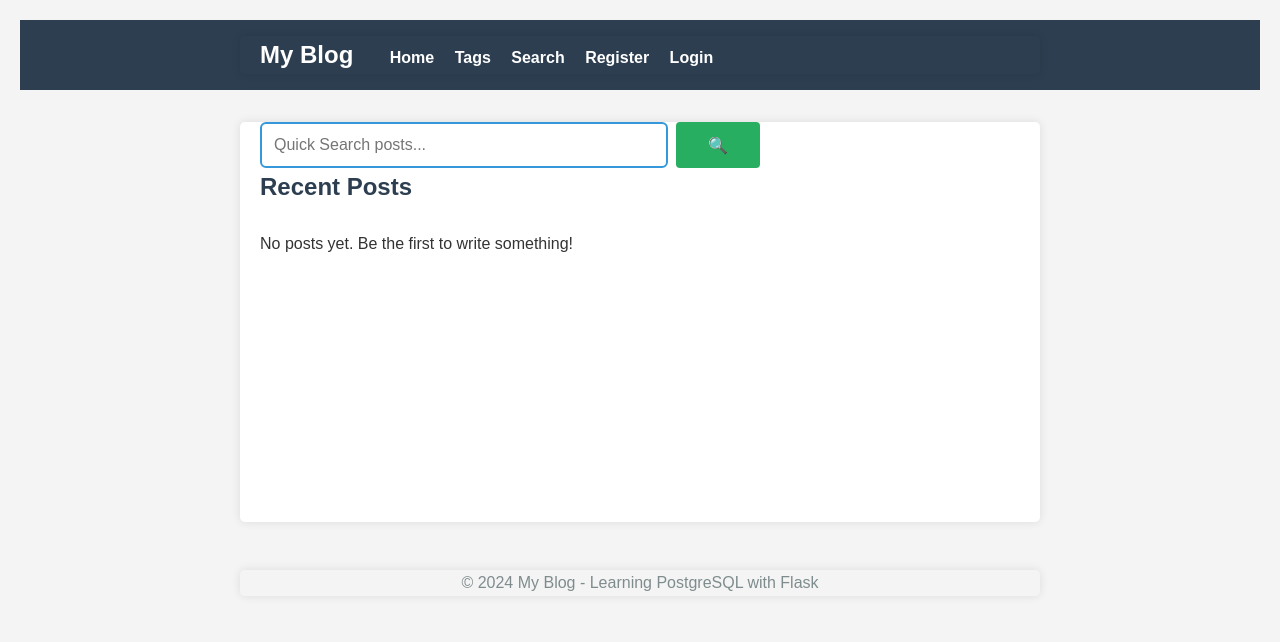
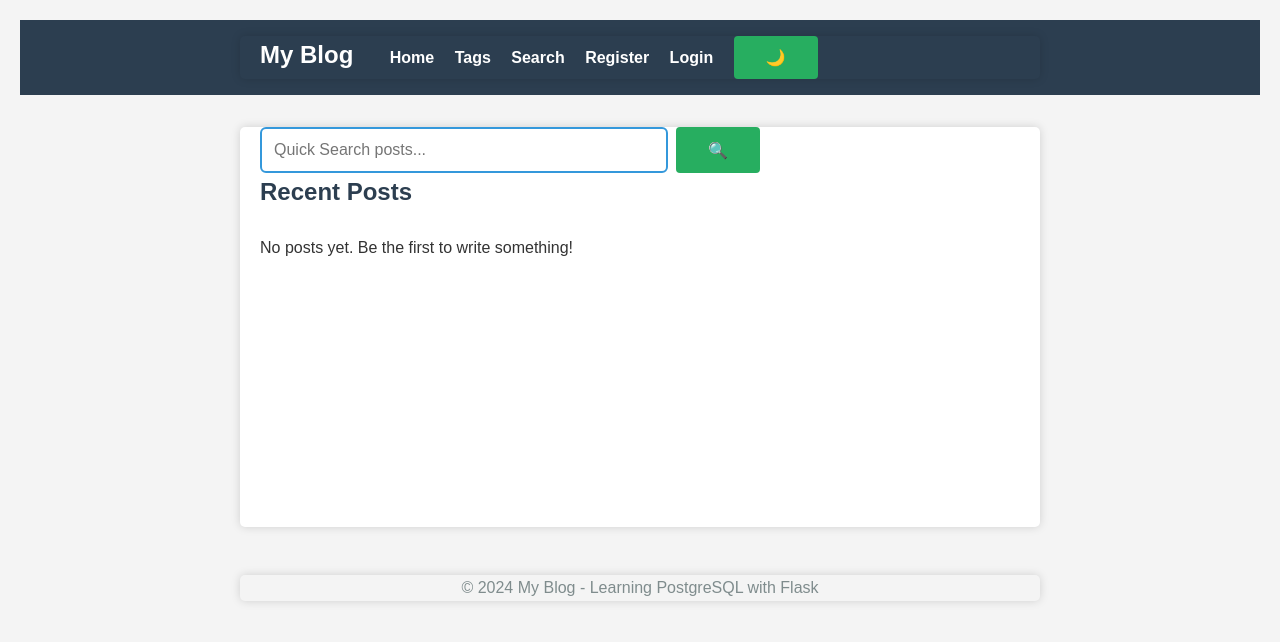
Before and after one commit to stevebiczyk/flask-blog-app, a Flask app: page / in a window 1280 px wide. Shown: the top 642 px of the page. Run offline with Flask 3, Linux system fonts and the light colour scheme; data that the repository does not hold is empty; some libraries are stand-ins or nearby versions.

Commit message:
updated css with variables for light and dark themes, added theme toggle button to base.html

```diff
--- a/static/style.css
+++ b/static/style.css
@@ -2,14 +2,79 @@
   margin: 0;
   padding: 0;
   box-sizing: border-box;
+  transition: background-color 0.3s ease, color 0.3s ease,
+    border-color 0.3s ease;
+}
+
+:root {
+  /* Light mode (default) */
+  --bg-primary: #ffffff;
+  --bg-secondary: #f8f9fa;
+  --bg-tertiary: #f4f4f4;
+
+  --text-primary: #333333;
+  --text-secondary: #555555;
+  --text-tertiary: #7f8c8d;
+
+  --border-color: #e0e0e0;
+  --border-light: #eee;
+  --border-dark: #ddd;
+
+  --accent-primary: #3498db;
+  --accent-primary-hover: #2980b9;
+  --accent-secondary: #667eea;
+
+  --success: #27ae60;
+  --success-hover: #229954;
+  --error: #e74c3c;
+  --error-hover: #c0392b;
+
+  --shadow: rgba(0, 0, 0, 0.1);
+  --shadow-medium: rgba(0, 0, 0, 0.15);
+}
+
+[data-theme="dark"] {
+  /* Dark mode */
+  --bg-primary: #1a1a1a;
+  --bg-secondary: #2d2d2d;
+  --bg-tertiary: #242424;
+
+  --text-primary: #e0e0e0;
+  --text-secondary: #b0b0b0;
+  --text-tertiary: #888888;
+
+  --border-color: #404040;
+  --border-light: #353535;
+  --border-dark: #4a4a4a;
+
+  --accent-primary: #3498db;
+  --accent-primary-hover: #5dade2;
+  --accent-secondary: #667eea;
+
+  --success: #27ae60;
+  --success-hover: #2ecc71;
+  --error: #e74c3c;
+  --error-hover: #ec7063;
+
+  --shadow: rgba(0, 0, 0, 0.3);
+  --shadow-medium: rgba(0, 0, 0, 0.5);
 }
 
 body {
   font-family: Arial, sans-serif;
-  background-color: #f4f4f4;
-  color: #333;
+  color: var(--text-primary);
+  background-color: var(--bg-tertiary);
   line-height: 1.6;
   padding: 20px;
+}
+
+main {
+  background: var(--bg-primary);
+  padding: 2rem;
+  border-radius: 5px;
+  box-shadow: 0 2px 5px var(--shadow);
+  min-height: 400px;
+  margin-bottom: 2rem;
 }
 
 .container {
@@ -17,12 +82,12 @@ body {
   margin: 0 auto;
   padding: 0 20px;
   border-radius: 5px;
-  box-shadow: 0 0 10px rgba(0, 0, 0, 0.1);
+  box-shadow: 0 0 10px var(--shadow-medium);
 }
 
 nav {
   background: #2c3e50;
-  color: #ffffff;
+  color: var(--bg-primary);
   padding: 1rem 0;
   margin-bottom: 2rem;
 }
@@ -53,21 +118,12 @@ nav ul li a:hover {
   text-decoration: underline;
 }
 
-main {
-  background: #ffffff;
-  padding: 2rem;
-  border-radius: 5px;
-  /* box-shadow: 0 2px 5px rgba(0, 0, 0, 0.1); */
-  min-height: 400px;
-  margin-bottom: 2rem;
-}
-
 .posts h2 {
   margin-bottom: 1.5rem;
   color: #2c3e50;
 }
 .post {
-  border-bottom: 1px solid #eee;
+  border-bottom: 1px solid var(--border-light);
   padding: 1.5rem 0;
 }
 
@@ -122,12 +178,12 @@ main {
   margin-top: 0.5rem;
   font-size: 0.85rem;
   font-style: italic;
-  color: #7f8c8d;
+  color: var(--text-tertiary);
 }
 
 button {
-  background: #27ae60;
-  color: #ffffff;
+  background: var(--success);
+  color: var(--bg-primary);
   padding: 0.75rem 2rem;
   border: none;
   border-radius: 4px;
--- a/templates/base.html
+++ b/templates/base.html
@@ -32,6 +32,13 @@
             <button onclick="logout()" class="logout-btn">Logout</button>
           </li>
         </ul>
+        <button
+          id="theme-toggle"
+          class="theme-toggle"
+          aria-label="Toggle dark mode"
+        >
+          <span class="theme-icon">🌙</span>
+        </button>
       </div>
     </nav>
     <script>
```
Also changed, not shown: other parts of static/style.css (+45 -45 lines).
